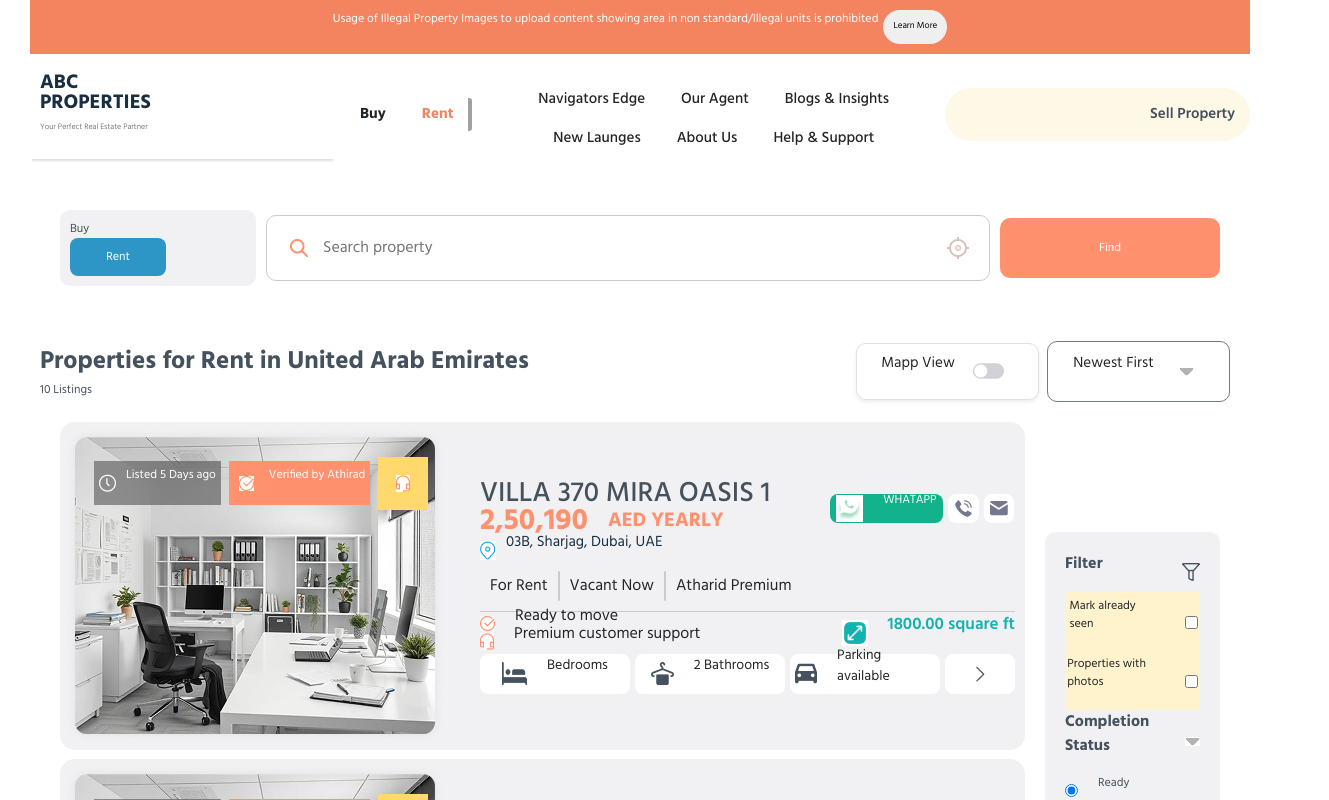
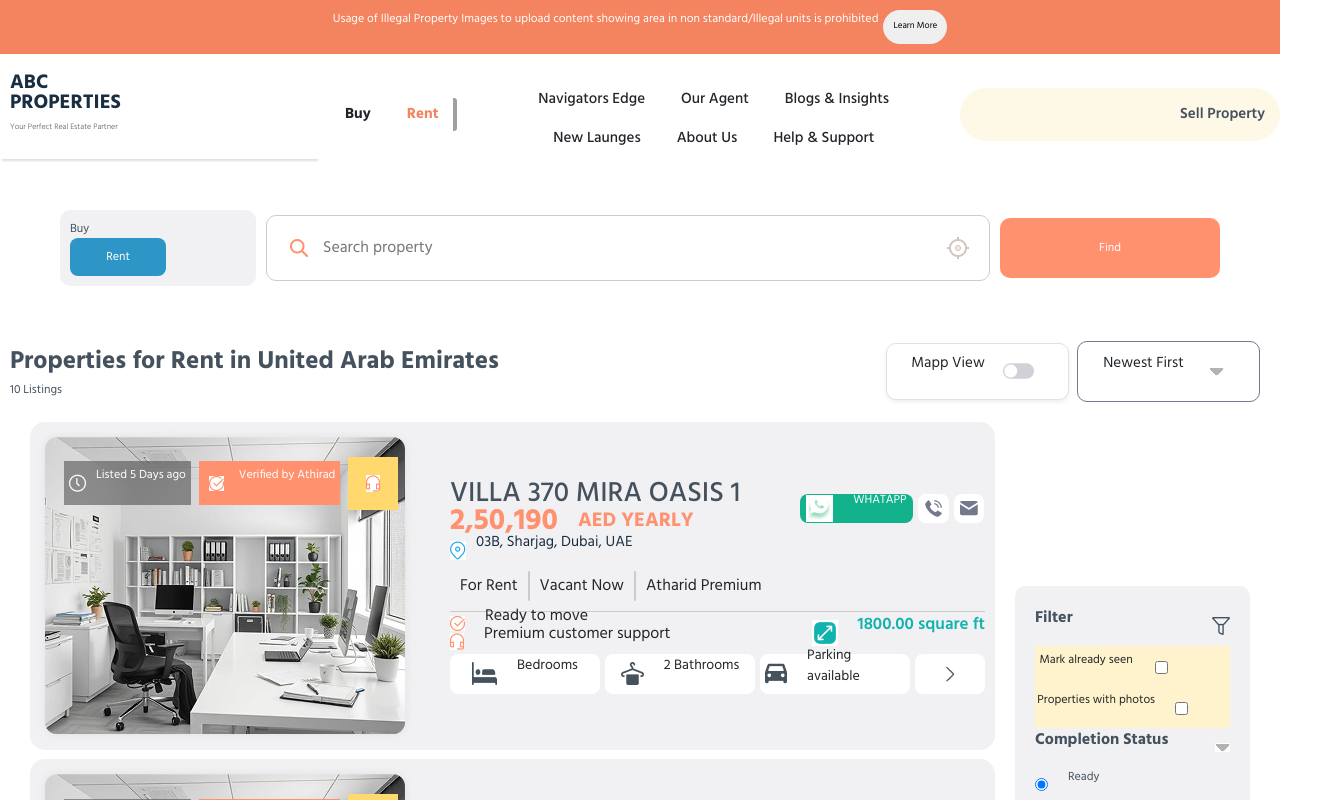
Before and after one commit to ShilpaBabeendran/react-apllication, a React (Create React App) app: page / in a window 1280 px wide. Shown: the top 800 px of the page, 1329 px wide, since content can reach past the window. Built offline with nearby package versions, Linux system fonts and the light colour scheme; a web font is replaced by a local one.

Commit message:
comment changes

```diff
--- a/src/Components/HomePage/home.css
+++ b/src/Components/HomePage/home.css
@@ -1,7 +1,7 @@
 body{
   font-family: "Hind";
-  margin-left: 30px;
-  margin-right: 30px;
+  /* margin-left: 30px;
+  margin-right: 30px; */
 }
 .nav {
     /* display: flex;
```
